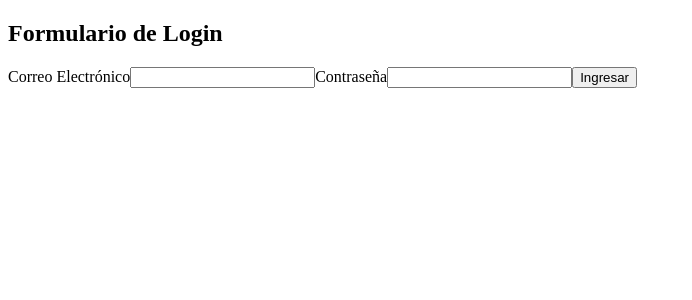
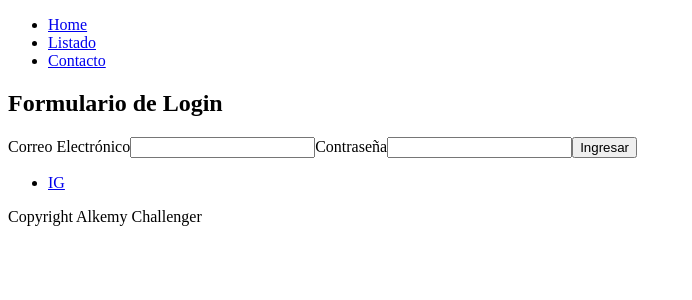
Before and after one commit to jocnn/skill_up_lab_react, a React (Create React App) app: page / in a window 1280 px wide. Shown: the top 300 px of the page, without its empty margins (0-692 px from the left). Built offline with nearby package versions, Linux system fonts and the light colour scheme.

Commit message:
se importo el layout y se creo la ruta de contacto

```diff
--- a/src/App.js
+++ b/src/App.js
@@ -3,23 +3,25 @@ import { Routes, Route } from "react-router-dom";
 import { ToastContainer } from 'react-toastify';
 import 'react-toastify/dist/ReactToastify.css';
 
+import Layout from "./components/Layout";
 import Login from "./components/Login";
 import List from "./components/List";
+import Contact from "./components/Contact";
 
 function App() {
   return (
-    <>
+    <Layout>
       <Routes>
         <Route>
           <Route path='/' >
             <Route index path='/' element={ <Login /> } />
             <Route index path='/listado' element={ <List /> } />
+            <Route index path='/contacto' element={ <Contact /> } />
           </Route>
-
         </Route>
       </Routes>
       <ToastContainer />
-    </>
+    </Layout>
   );
 }
 
```
